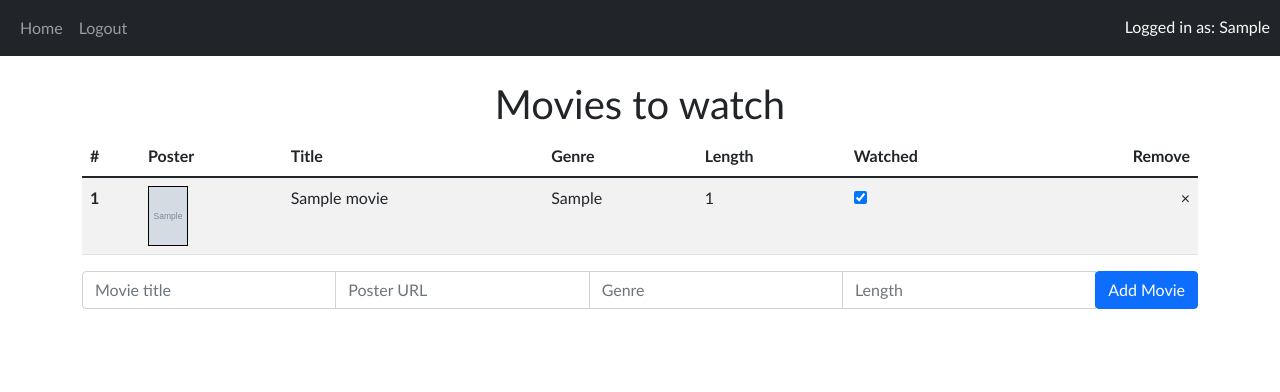
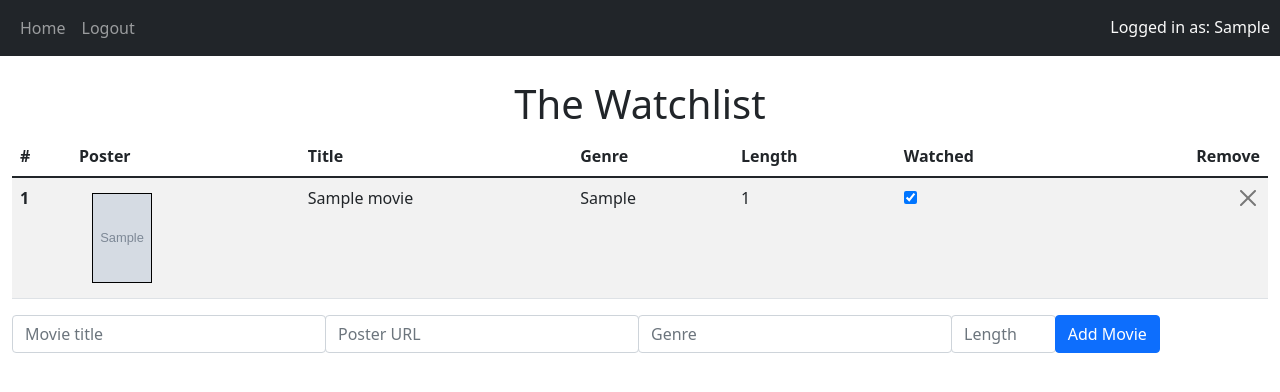
Before and after one commit to UnixBird-ps/python_assign1, a Flask app: page / in a window 1280 px wide. Shown: the top 392 px of the page. Run offline with Flask 2, Linux system fonts and the light colour scheme; a user stored in the database is signed in; tables that the repository leaves empty hold one stand-in row (values such as "Sample post"); grey boxes marked "Sample" are stand-in pictures; some libraries are stand-ins or nearby versions.

Commit message:
Changed input type validation for form controls

```diff
--- a/website/static/style.css
+++ b/website/static/style.css
@@ -33,10 +33,17 @@
 	color: rgb( 250, 250, 250 );
 }
 
-img.poster
+img.poster-icon
 {
-	width: 40px;
-	height: 60px;
+	width: 60px;
+	height: 90px;
+	border:1px solid black;
+}
+
+input.poster-icon
+{
+	width: 60px;
+	height: 90px;
 	border:1px solid black;
 }
 
--- a/website/static/uilogic.js
+++ b/website/static/uilogic.js
@@ -18,6 +18,7 @@
 }
 
 
+
 function doneMovie( pMovieId )
 {
 	var lTable = document.getElementById( 'movies' );
@@ -32,6 +33,7 @@
 }
 
 
+
 function renumTableRows()
 {
 	var lTable = document.getElementById( 'movies' );
@@ -44,3 +46,11 @@
 		lNumCell.innerHTML = lRowNum;
 	}
 }
+
+
+
+function updateModalPoster( pButton )
+{
+	var lImage = pButton.querySelector( 'img' );
+	document.getElementById( 'big-poster' ).src = lImage.src;
+}
--- a/website/templates/base.html
+++ b/website/templates/base.html
@@ -2,7 +2,7 @@
 <html lang="en">
 	<head>
 		<meta charset="UTF-8">
-		<meta name="viewport" content="width=device-width, initial-scale=1.0">
+		<meta name="viewport" content="width=device-width, initial-scale=1.0, shrink-to-fit=no">
 		<title>The Watchlist</title>
 		<!-- script
 			src="https://code.jquery.com/jquery-3.3.1.slim.min.js"
@@ -57,14 +57,14 @@
 		</script>
 		<link
 			rel="stylesheet"
+			href="{{ url_for( 'static', filename='style.css' ) }}"
+		/>
+		<link
+			rel="stylesheet"
 			href="https://cdnjs.cloudflare.com/ajax/libs/bootstrap/5.1.3/css/bootstrap.min.css"
 			integrity="sha512-GQGU0fMMi238uA+a/bdWJfpUGKUkBdgfFdgBm72SUQ6BeyWjoY/ton0tEjH+OSH9iP4Dfh+7HM0I9f5eR0L/4w=="
 			crossorigin="anonymous"
 			referrerpolicy="no-referrer"
-		/>
-		<link
-			rel="stylesheet"
-			href="{{ url_for( 'static', filename='style.css' ) }}"
 		/>
 	</head>
 	<body>
@@ -91,17 +91,17 @@
 		{% for category, msg in messages %}
 		{% if category == "error" %}
 		<div class="alert alert-danger alert-dismissible fade show" role="alert">
+			<svg class="bi flex-shrink-0 me-2" width="24" height="24" role="img" aria-label="Danger:"><use xlink:href="#exclamation-triangle-fill"/></svg>
 			<span>{{ msg }}</span>
-			<button type="button" class="close" data-dismiss="alert" aria-label="Close">
-				<span aria-hidden="true">&times;</span>
+			<button type="button" class="btn-close" data-bs-dismiss="alert" aria-label="Close">
 			</button>
 		</div>
 		{% endif %}
 		{% if category == "success" %}
 		<div class="alert alert-success alert-dismissible fade show" role="alert">
+			<svg class="bi flex-shrink-0 me-2" width="24" height="24" role="img" aria-label="Success:"><use xlink:href="#check-circle-fill"/></svg>
 			<span>{{ msg }}</span>
-			<button type="button" class="close" data-dismiss="alert" aria-label="Close">
-				<span aria-hidden="true">&times;</span>
+			<button type="button" class="btn-close" data-bs-dismiss="alert" aria-label="Close">
 			</button>
 		</div>
 		{% endif %}
@@ -114,7 +114,7 @@
 		</div>
 		{% endif %}
 		<br>
-		<div class="container">
+		<div class="container-fluid">
 		{% block content %}
 		{% endblock %}
 		</div>
--- a/website/templates/home.html
+++ b/website/templates/home.html
@@ -1,6 +1,6 @@
 {% extends "base.html" %}
 {% block content %}
-<h1 align="center">Movies to watch</h1>
+<h1 align="center">{{ app_title }}</h1>
 <table class="table table-striped" id="movies">
 	<thead>
 		<tr>
@@ -19,25 +19,57 @@
 	{% set list_pos.num = list_pos.num + 1 %}
 		<tr id="tr_{{ movie.id }}">
 			<th scope="row">{{ list_pos.num }}</th>
-			<td><img class="poster" src="{{ movie.img_src }}"/></td>
+			<td>
+				<button type="button" class="btn" data-bs-toggle="modal" data-bs-target="#modal-poster" onclick="updateModalPoster( this )">
+					<img class="poster-icon" src="{{ movie.img_src }}"/>
+				</button>
+			</td>
 			<td id="title_{{ movie.id }}">{{ movie.title }}</td>
 			<td id="genre_{{ movie.id }}">{{ movie.genre }}</td>
 			<td id="length_{{ movie.id }}">{{ movie.length }}</td>
 			<td><input id="checkbox_{{ movie.id }}" type="checkbox" name="done_check" class="custom-check-input" onclick="doneMovie( {{ movie.id }} )" {% if movie.done %} value="1" checked {% endif %}/></td>
-			<td><div id="div_{{ movie.id }}" class="close" onclick="deleteMovie( {{ movie.id }} )"><span aria-hidden="true">&times;</span></div></td>
+			<td><div id="div_{{ movie.id }}" class="btn-close float-end" onclick="deleteMovie( {{ movie.id }} )"></div></td>
 		</tr>
 	{% endfor %}
 	</tbody>
 </table>
 <form method="POST">
-	<div class="input-group">
-		<input type="text" class="form-control" id="movie_title" name="movie_title" placeholder="Movie title">
-		<input type="text" class="form-control" id="movie_img" name="movie_img" placeholder="Poster URL">
-		<input type="text" class="form-control" id="movie_genre" name="movie_genre" placeholder="Genre">
-		<input type="text" class="form-control" id="movie_length" name="movie_length" placeholder="Length">
-		<div class="input-group-append">
-			<button class="btn btn-primary" type="submit">Add Movie</button>
+	<div class="input-group" role="group">
+		<div class="col-sm-3">
+			<input type="text" class="form-control" id="movie_title" name="movie_title" placeholder="Movie title">
+		</div>
+		<div class="col-sm-3">
+			<input type="url" class="form-control" id="movie_img" name="movie_img" placeholder="Poster URL">
+		</div>
+		<div class="col-sm-3">
+			<input type="text" class="form-control" id="movie_genre" name="movie_genre" placeholder="Genre">
+		</div>
+		<div class="col-sm-1">
+			<input type="number" class="form-control" id="movie_length" name="movie_length" placeholder="Length">
+		</div>
+		<div class="col-sm-1 input-group-append">
+			<button class="btn btn-primary text-nowrap" type="submit">Add Movie</button>
 		</div>
 	</div>
 </form>
-{% endblock %}
+<div class="modal" id="modal-poster" tabindex="-1">
+  <div class="modal-dialog modal-dialog-centered">
+  	<div class="modal-content h-100">
+      <!--div class="modal-body"-->
+				<button type="button" class="btn-close" data-bs-dismiss="modal" aria-label="Close"></button>
+        <img id="big-poster" data-bs-dismiss="modal" src=""/>
+      <!--/div-->
+		</div>
+  </div>
+</div>
+<svg xmlns="http://www.w3.org/2000/svg" style="display: none;">
+	<symbol id="check-circle-fill" fill="currentColor" viewBox="0 0 16 16">
+		<path d="M16 8A8 8 0 1 1 0 8a8 8 0 0 1 16 0zm-3.97-3.03a.75.75 0 0 0-1.08.022L7.477 9.417 5.384 7.323a.75.75 0 0 0-1.06 1.06L6.97 11.03a.75.75 0 0 0 1.079-.02l3.992-4.99a.75.75 0 0 0-.01-1.05z"/>
+	</symbol>
+	<symbol id="info-fill" fill="currentColor" viewBox="0 0 16 16">
+		<path d="M8 16A8 8 0 1 0 8 0a8 8 0 0 0 0 16zm.93-9.412-1 4.705c-.07.34.029.533.304.533.194 0 .487-.07.686-.246l-.088.416c-.287.346-.92.598-1.465.598-.703 0-1.002-.422-.808-1.319l.738-3.468c.064-.293.006-.399-.287-.47l-.451-.081.082-.381 2.29-.287zM8 5.5a1 1 0 1 1 0-2 1 1 0 0 1 0 2z"/>
+	</symbol>
+	<symbol id="exclamation-triangle-fill" fill="currentColor" viewBox="0 0 16 16">
+		<path d="M8.982 1.566a1.13 1.13 0 0 0-1.96 0L.165 13.233c-.457.778.091 1.767.98 1.767h13.713c.889 0 1.438-.99.98-1.767L8.982 1.566zM8 5c.535 0 .954.462.9.995l-.35 3.507a.552.552 0 0 1-1.1 0L7.1 5.995A.905.905 0 0 1 8 5zm.002 6a1 1 0 1 1 0 2 1 1 0 0 1 0-2z"/>
+	</symbol>
+</svg>{% endblock %}
--- a/website/views.py
+++ b/website/views.py
@@ -5,6 +5,7 @@
 import json
 
 views = Blueprint( 'views', __name__ )
+app_title = 'The Watchlist'
 
 
 #@app.get( '/' )
@@ -29,7 +30,7 @@
 		db.session.add( new_movie )
 		db.session.commit()
 		flash( 'Movie added!', category = 'success' )
-	return render_template( 'home.html', user = current_user )
+	return render_template( 'home.html', user = current_user, app_title = app_title )
 
 
 
@@ -37,7 +38,7 @@
 @views.get( '/' )
 @login_required
 def home_get():
-	return render_template( 'home.html', user = current_user )
+	return render_template( 'home.html', user = current_user, app_title = app_title )
 
 
 
```
